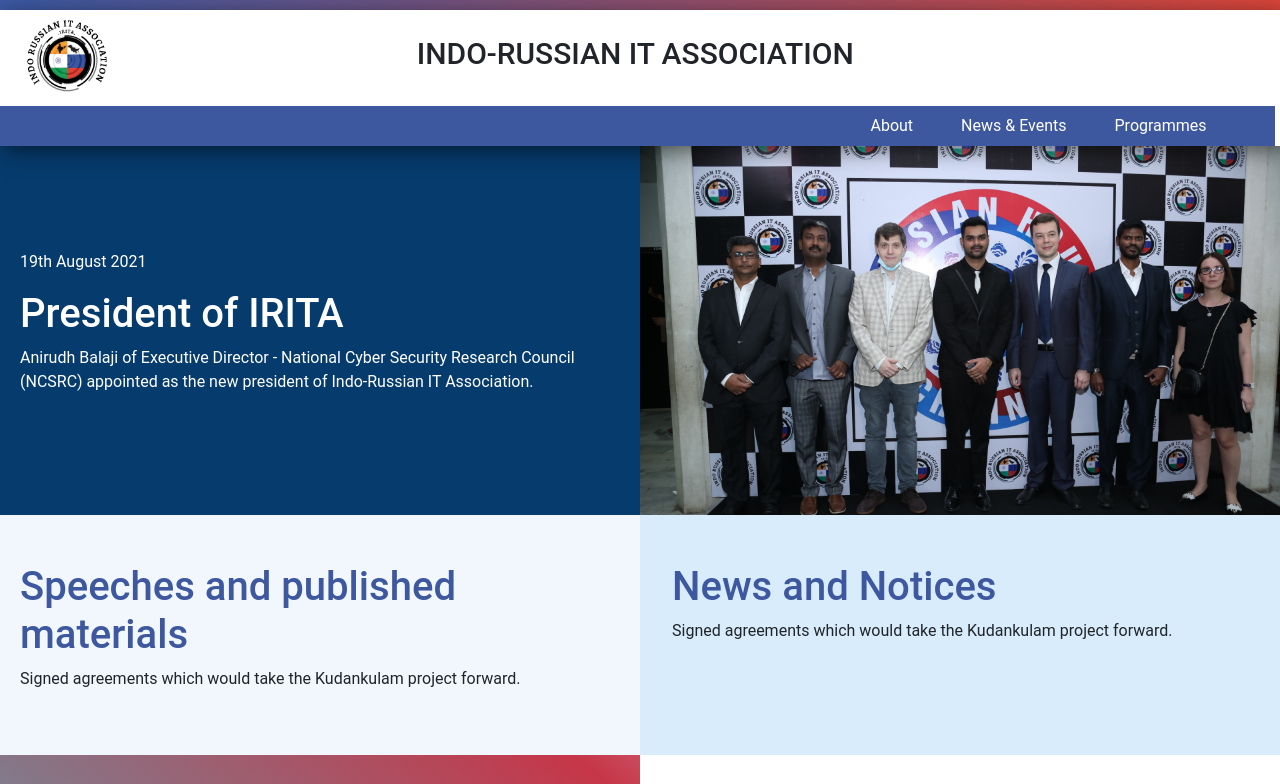
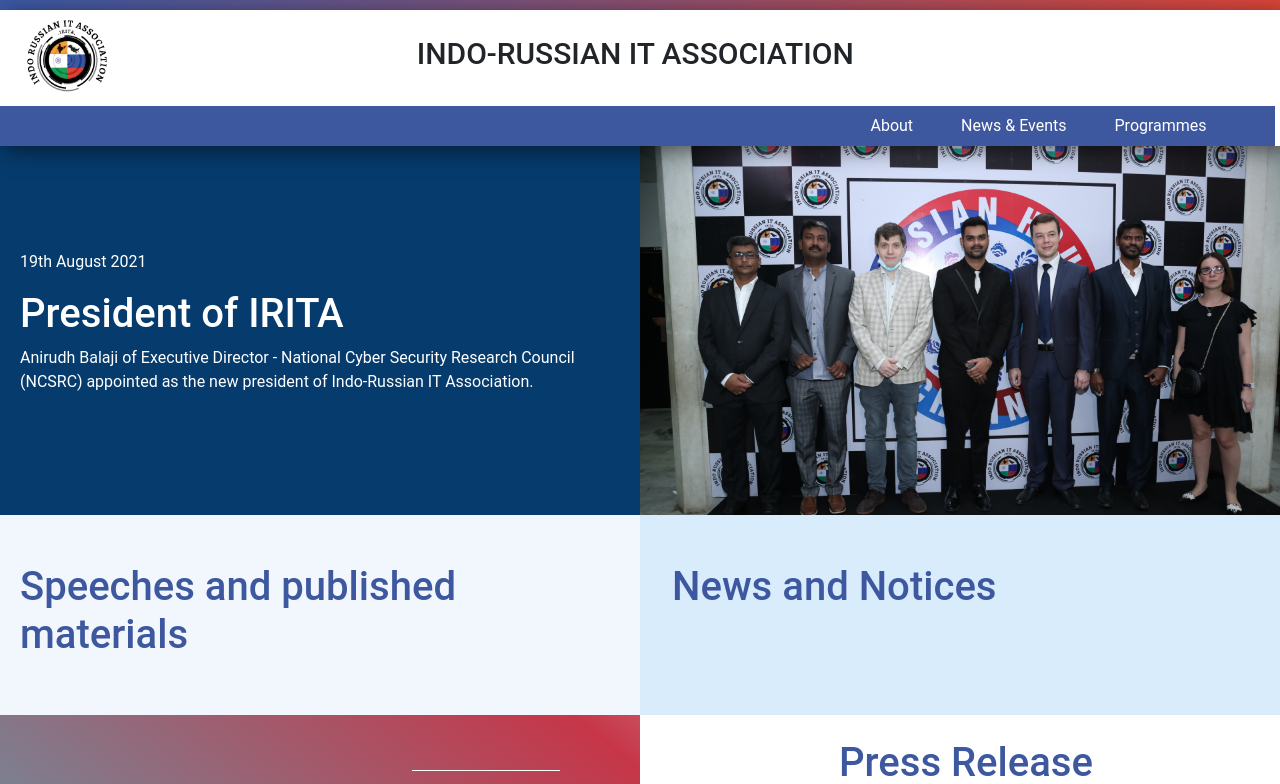
Before and after one commit to DivyaG7/irita, a React (Create React App) app: page /NewsEvents in a window 1280 px wide. Shown: the top 784 px of the page. Built offline with nearby package versions, Linux system fonts and the light colour scheme.

Commit message:
Initial commit

```diff
--- a/src/pages/News_Events.jsx
+++ b/src/pages/News_Events.jsx
@@ -24,14 +24,14 @@
             </div>
             <div className='col-md-6 third'>
               <h1>Speeches and published materials</h1>
-              <p>Signed agreements which would take the
+              {/* <p>Signed agreements which would take the
                 Kudankulam project forward.
-              </p>
+              </p> */}
             </div>
             <div className='col-md-6 four'>
               <h1>News and Notices</h1>
-              <p>Signed agreements which would take the
-                Kudankulam project forward.</p>
+              {/* <p>Signed agreements which would take the
+                Kudankulam project forward.</p> */}
             </div>
             <div className='col-md-6 five pt-4 pb-4'>
               <div className='hr mb-4'></div>
```
